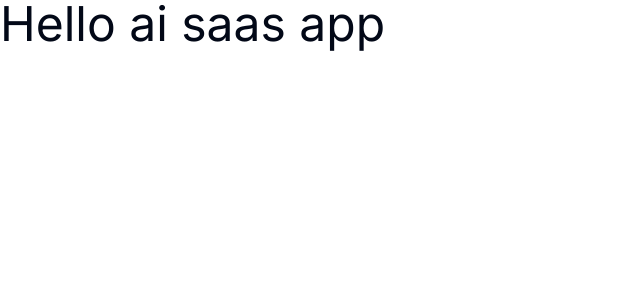
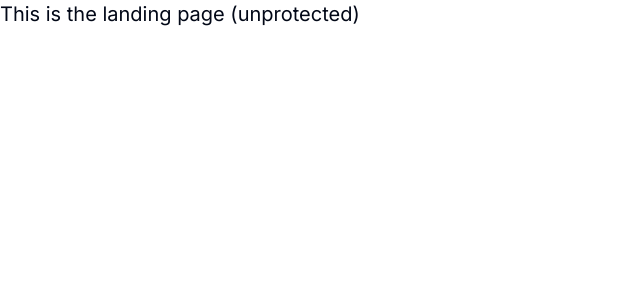
Before and after one commit to elqessouartariq/Creatox, a Next.js app: page / in a window 1280 px wide. Shown: the top 300 px of the page, without its empty margins (0-640 px from the left). Built offline with nearby package versions, Linux system fonts and the light colour scheme.

Commit message:
feat: add clerk dep

```diff
--- /dev/null
+++ b/app/(dashboard)/(routes)/dashboard/page.tsx
@@ -0,0 +1,5 @@
+const DashboardPage = () => {
+	return <p>Dash Page (protected)</p>;
+};
+
+export default DashboardPage;
--- /dev/null
+++ b/app/(landing)/page.tsx
@@ -0,0 +1,5 @@
+const LandingPage = () => {
+	return <p className="text-xl">This is the landing page (unprotected)</p>;
+};
+
+export default LandingPage;
--- a/app/page.tsx
+++ /dev/null
@@ -1,3 +0,0 @@
-export default function Home() {
-	return <h1 className="text-5xl">Hello ai saas app</h1>;
-}
--- a/package.json
+++ b/package.json
@@ -9,6 +9,7 @@
     "lint": "next lint"
   },
   "dependencies": {
+    "@clerk/nextjs": "^4.23.0",
     "@types/node": "20.4.2",
     "@types/react": "18.2.15",
     "@types/react-dom": "18.2.7",
```
Also changed, not shown: 1 other file (tests, documents, lock files or other folders).
